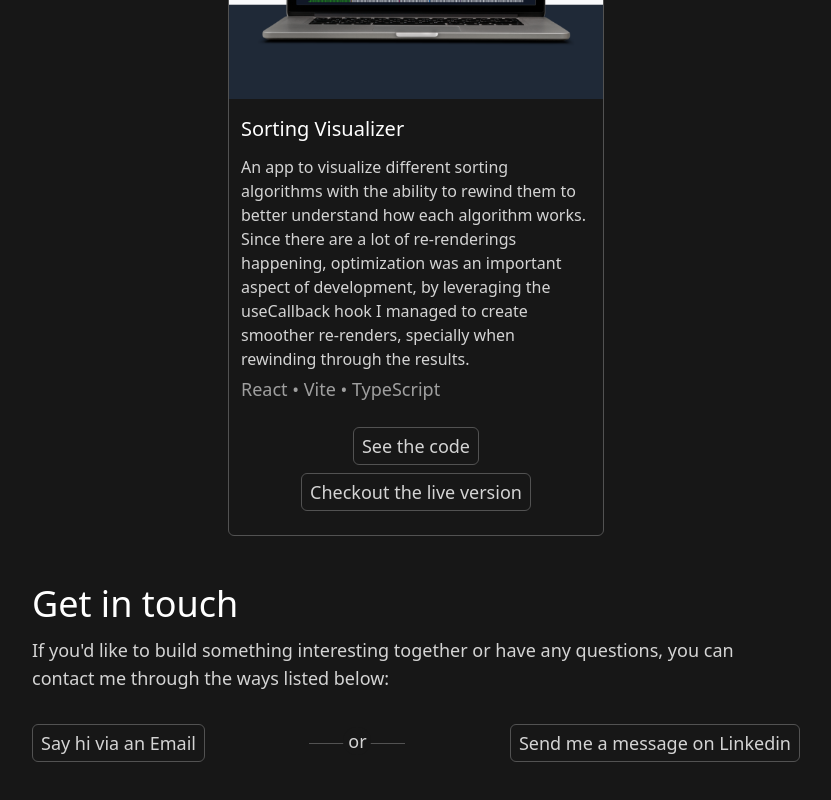
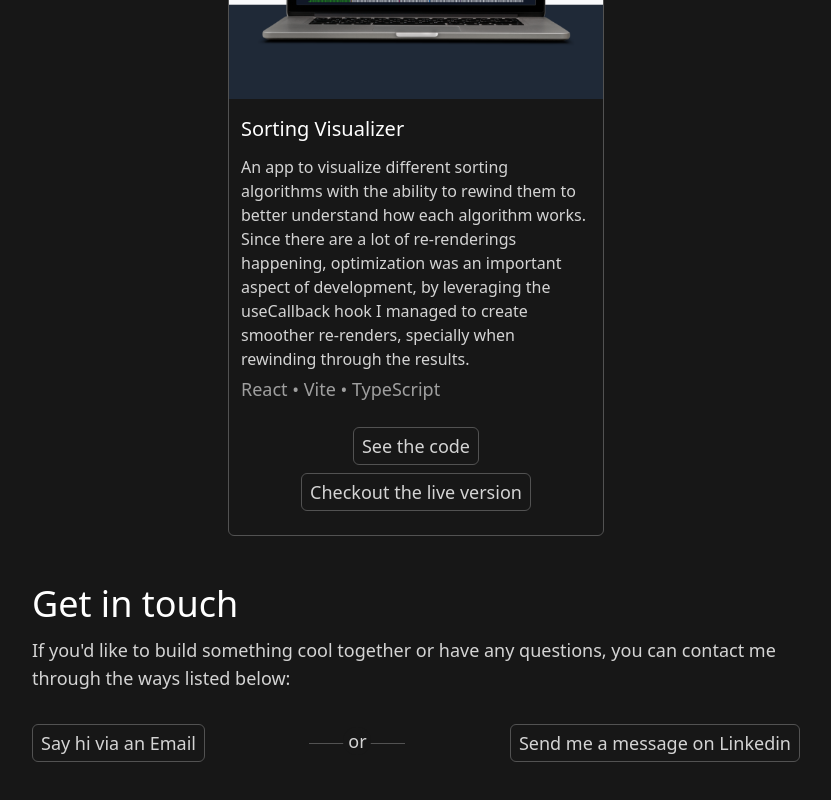
Before and after one commit to PezhmanGhavami/my-portfolio, a React (Vite) app: page / in a window 1280 px wide. Shown: the part 2500-3300 px from the top of the page, without its empty margins (224-1055 px from the left). Built offline with nearby package versions, Linux system fonts and the light colour scheme.

Commit message:
Small change in contact section

```diff
--- a/src/App.tsx
+++ b/src/App.tsx
@@ -459,9 +459,9 @@ function App() {
             Get in touch
           </h2>
           <p>
-            If you'd like to build something interesting
-            together or have any questions, you can contact
-            me through the ways listed below:
+            If you'd like to build something cool together
+            or have any questions, you can contact me
+            through the ways listed below:
           </p>
           <div className="mt-8 flex flex-col items-center justify-between space-y-4 sm:flex-row sm:space-y-0">
             <a
```
